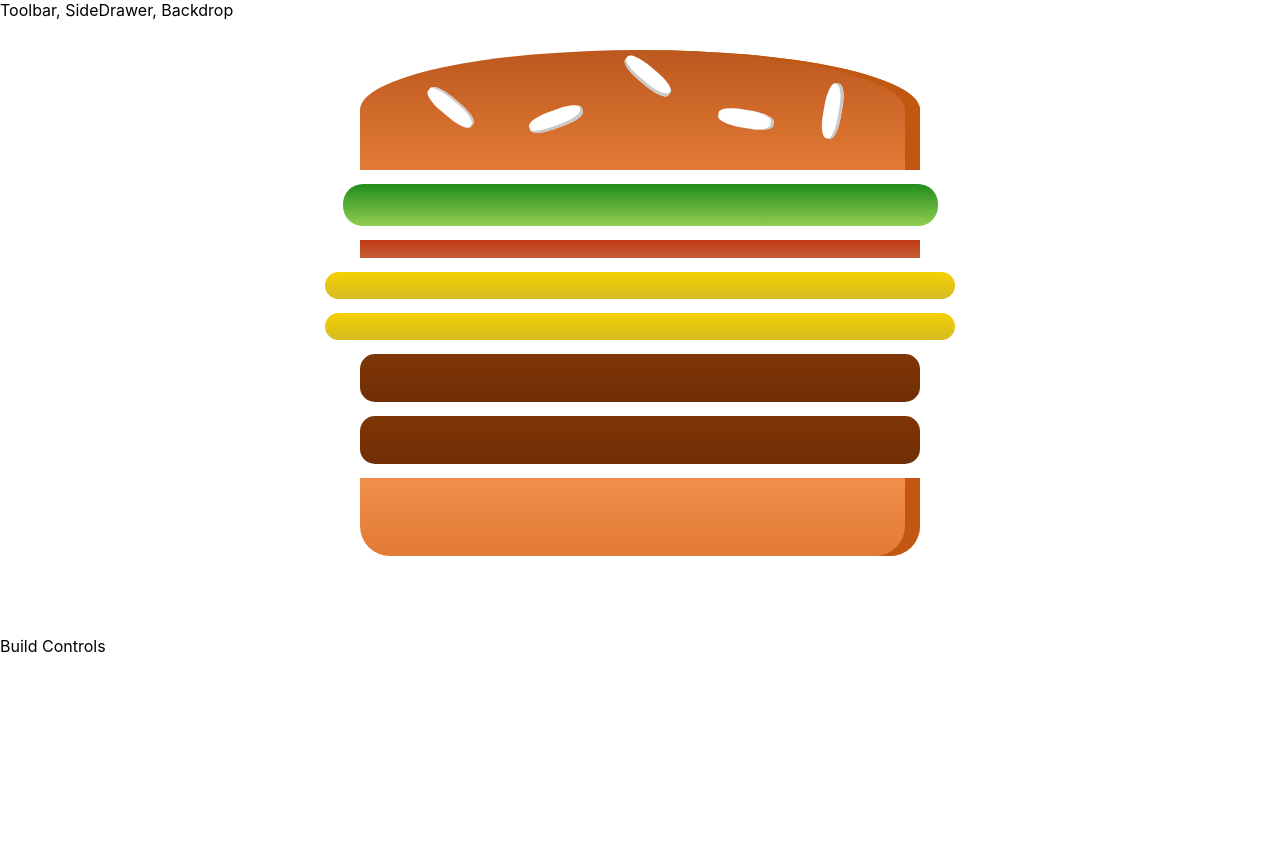
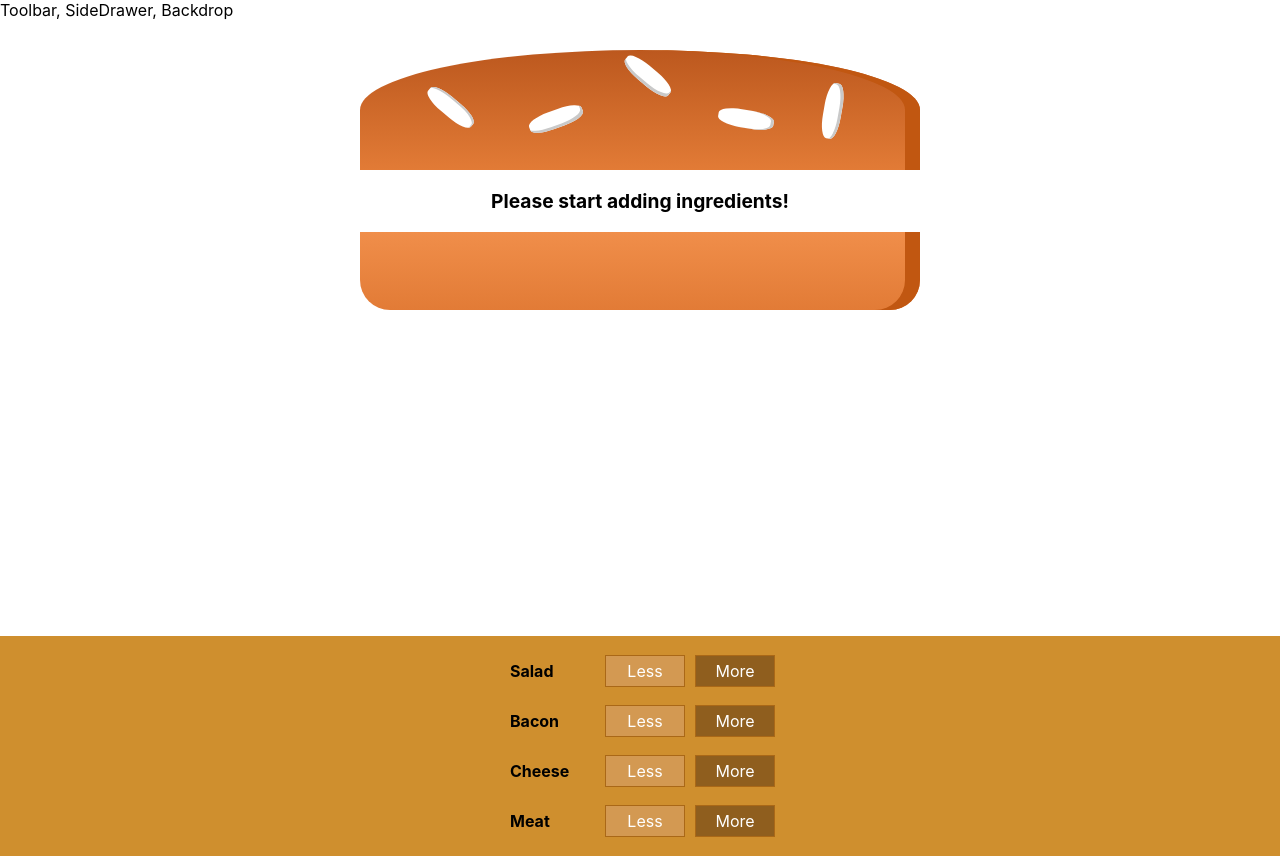
Before and after one commit to MatiasComercio/react-burger-builder, a React (Create React App) app: page / in a window 1280 px wide. Before the commit the page ends 800 px from the top, so only its background shows below. Built offline with nearby package versions, Linux system fonts and the light colour scheme.

Commit message:
Add Build Controls UI

```diff
--- /dev/null
+++ b/src/components/Burger/BuildControls/BuildControl/BuildControl.js
@@ -0,0 +1,18 @@
+import React from 'react';
+
+import classes from './BuildControl.module.css';
+
+const buildControl = props => (
+  <div className={classes.BuildControl}>
+    <div className={classes.Label}>{props.label}</div>
+    <button
+        className={classes.Less}
+        onClick={props.removed}
+        disabled={props.disabled}>Less</button>
+    <button
+        className={classes.More}
+        onClick={props.added}>More</button>
+  </div>
+);
+
+export default buildControl;
--- /dev/null
+++ b/src/components/Burger/BuildControls/BuildControl/BuildControl.module.css
@@ -0,0 +1,56 @@
+.BuildControl {
+  display: flex;
+  justify-content: space-between;
+  align-items: center;
+  margin: 5px 0;
+}
+
+.BuildControl button {
+  display: block;
+  font: inherit;
+  padding: 5px;
+  margin: 0 5px;
+  width: 80px;
+  border: 1px solid #AA6817;
+  cursor: pointer;
+  outline: none;
+}
+
+.BuildControl button:disabled {
+  background-color: #AC9980;
+  border: 1px solid #7E7365;
+  color: #ccc;
+  cursor: default;
+}
+
+.BuildControl button:hover:disabled {
+  background-color: #AC9980;
+  color: #ccc;
+  cursor: not-allowed;
+}
+
+.Label {
+  padding: 10px;
+  font-weight: bold;
+  width: 80px;
+}
+
+.BuildControl .Less {
+  background-color: #D39952;
+  color: white;
+}
+
+.BuildControl .More {
+  background-color: #8F5E1E;
+  color: white;
+}
+
+.BuildControl .Less:hover, .BuildControl .Less:active {
+  background-color: #DAA972;
+  color: white;
+}
+
+.BuildControl .More:hover,.BuildControl .More:active {
+  background-color: #99703F;
+  color: white;
+}
--- /dev/null
+++ b/src/components/Burger/BuildControls/BuildControls.js
@@ -0,0 +1,22 @@
+import React from 'react';
+
+import classes from './BuildControls.module.css';
+import BuildControl from './BuildControl/BuildControl'
+
+// TODO: refactor this to centralize it (merge with the ingredient types)
+const controls = [
+  { label: 'Salad', type: 'salad' },
+  { label: 'Bacon', type: 'bacon' },
+  { label: 'Cheese', type: 'cheese' },
+  { label: 'Meat', type: 'meat' }
+];
+
+const buildControls = props => (
+  <div className={classes.BuildControls}>
+    {controls.map(control => {
+      return <BuildControl key={control.label} label={control.label} />
+    })}
+  </div>
+);
+
+export default buildControls;
--- /dev/null
+++ b/src/components/Burger/BuildControls/BuildControls.module.css
@@ -0,0 +1,10 @@
+.BuildControls {
+  width: 100%;
+  background-color: #CF8F2E;
+  display: flex;
+  flex-flow: column;
+  align-items: center;
+  box-shadow: 0 2px 1px #ccc;
+  margin: auto;
+  padding: 10px 0;
+}
--- a/src/components/Burger/Burger.js
+++ b/src/components/Burger/Burger.js
@@ -2,18 +2,37 @@
 import classes from './Burger.module.css';
 import BurgerIngredient from "./BurgerIngredient/BurgerIngredient";
 
+const i18n = {
+  err: {
+    noIngredients: {
+      msg: {
+        en: 'Please start adding ingredients!'
+      }
+    }
+  }
+};
+
+const lang = 'en';
+
+const ingredientToComponent = (ingredient, ingredientCount) => {
+  const ingredientComponents = [...Array(ingredientCount)]
+    .map((_, i) => {
+      return <BurgerIngredient key={ingredient + i} type={ingredient} />
+    });
+
+  return ingredientComponents;
+}
+
 const burger = props => {
   const ingredients = props.ingredients;
 
-  const ingredientComponents = Object.keys(ingredients).map(ingredient => {
-    const ingredientCount = ingredients[ingredient];
+  let ingredientComponents = Object.keys(ingredients)
+    .map(i => ingredientToComponent(i, ingredients[i]))
+    .reduce((mem, el) => mem.concat(el), []);
 
-    const ingredientComponents = [...Array(ingredientCount)].map((_, i) => {
-      return <BurgerIngredient key={ingredient + i} type={ingredient} />
-    });
-
-    return ingredientComponents;
-  });
+  if (ingredientComponents.length === 0) {
+    ingredientComponents = <p>{i18n.err.noIngredients.msg[lang]}</p>;
+  }
 
   return (
     <div className={classes.Burger}>
--- a/src/containers/BurgerBuilder/BurgerBuilder.js
+++ b/src/containers/BurgerBuilder/BurgerBuilder.js
@@ -2,14 +2,15 @@
 
 import Aux from '../../hoc/Aux';
 import Burger from '../../components/Burger/Burger';
+import BuildControls from '../../components/Burger/BuildControls/BuildControls'
 
 class BurgerBuilder extends Component {
   state = {
     ingredients: {
-      salad: 1,
-      bacon: 1,
-      cheese: 2,
-      meat: 2
+      salad: 0,
+      bacon: 0,
+      cheese: 0,
+      meat: 0
     }
   };
 
@@ -17,7 +18,7 @@
     return (
       <Aux>
         <Burger ingredients={this.state.ingredients}/>
-        <div>Build Controls</div>
+        <BuildControls />
       </Aux>
     );
   }
```
